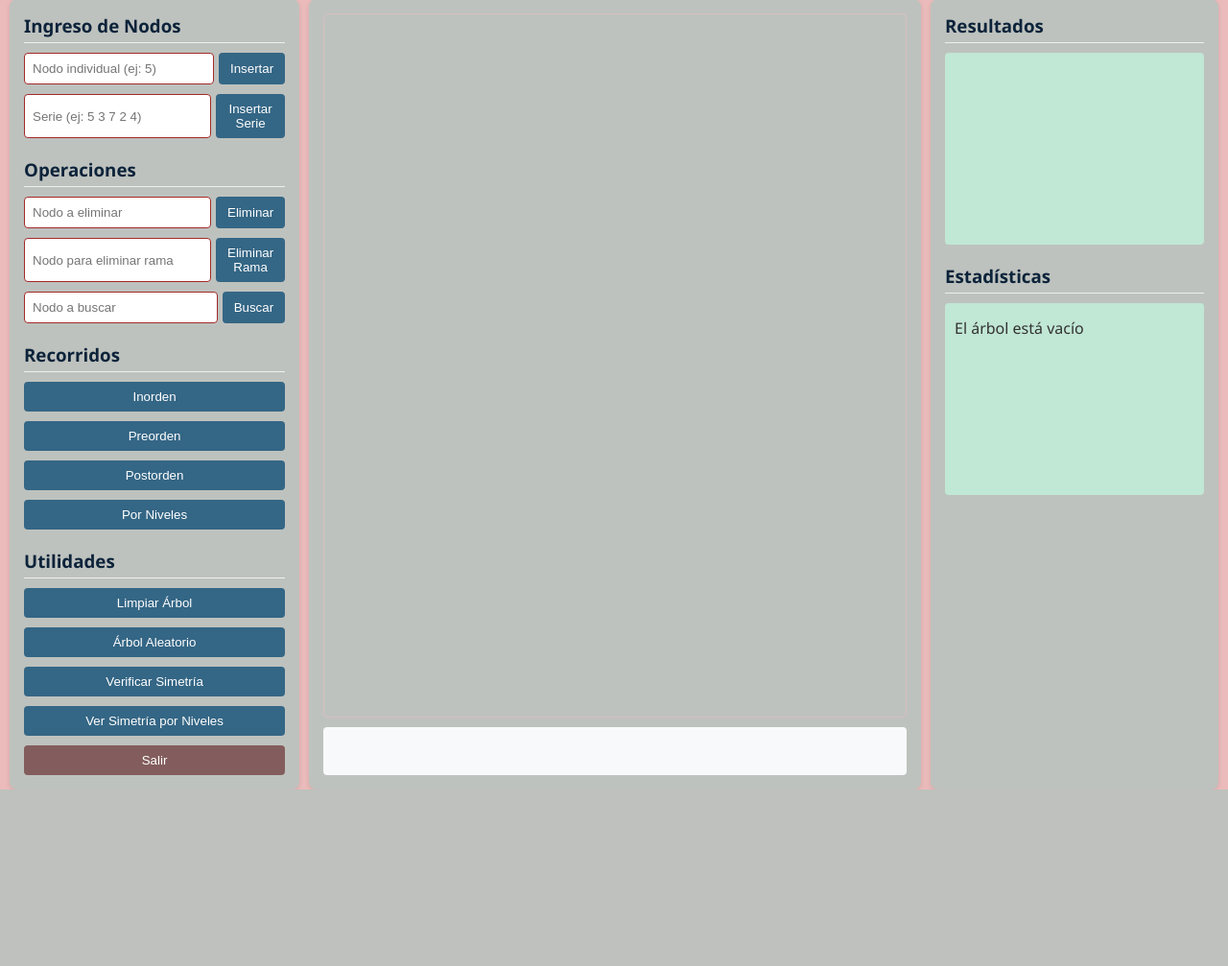
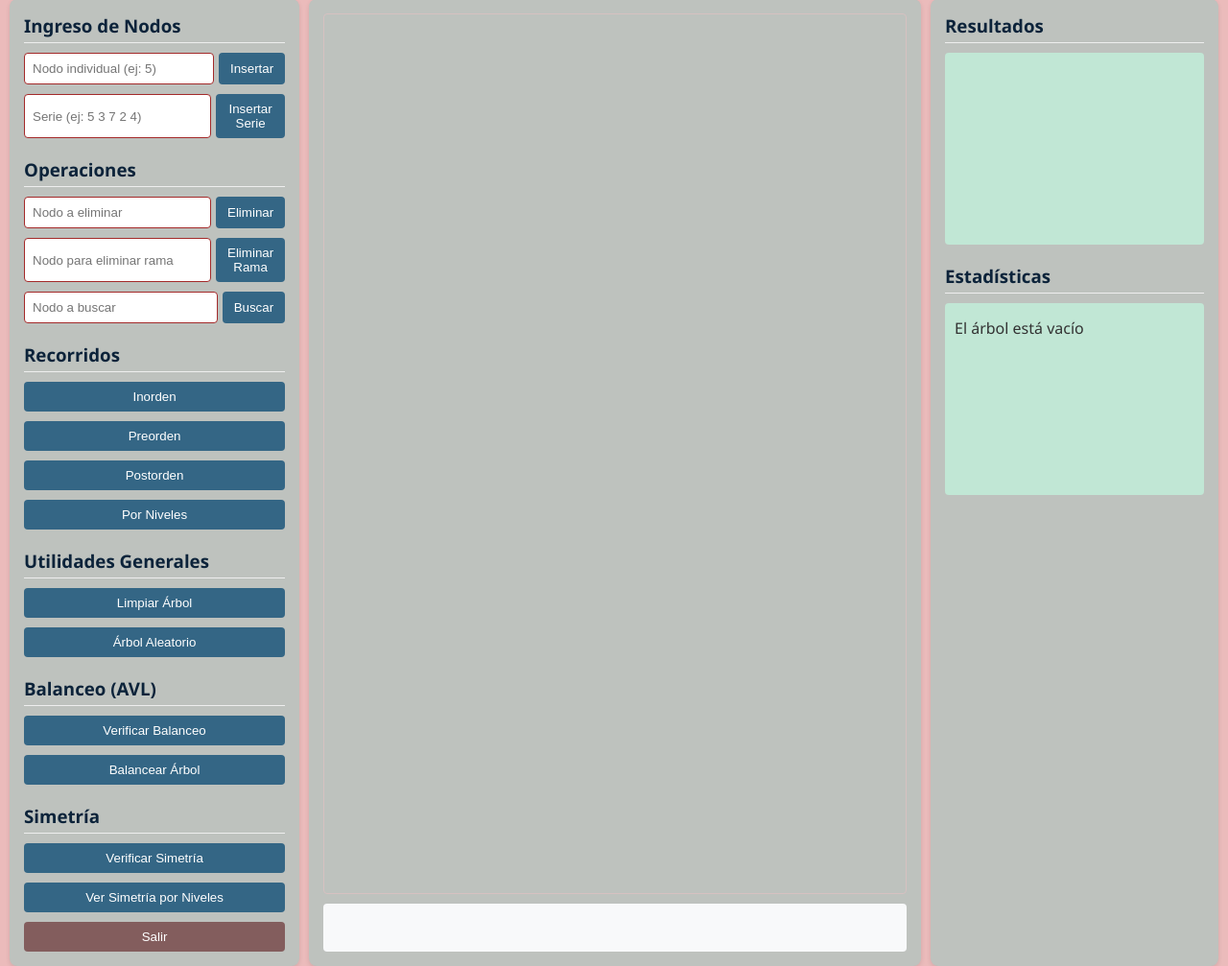
Before and after one commit to lorginho/INF310-SA, a Flask app: page / in a window 1280 px wide. Shown: the part 64-1071 px from the top of the page at 96% size. Before the commit the page ends 887 px from the top, so only its background shows below. Run offline with Flask 3, Linux system fonts and the light colour scheme.

Commit message:
Se actualizo AVL

```diff
--- a/tareas/arbol_grafico/controllers/arbol_controller.py
+++ b/tareas/arbol_grafico/controllers/arbol_controller.py
@@ -163,6 +163,32 @@ def eliminar_rama():
         })
 
 
+@arbol_bp.route('/verificar-balanceo', methods=['GET'])
+def verificar_balanceo_ruta():
+    """Endpoint para verificar si el árbol está balanceado."""
+    try:
+        balanceado = arbol.esta_balanceado()
+        return jsonify({
+            'balanceado': balanceado,
+            'mensaje': 'El árbol está balanceado (ABB de altura mínima).' if balanceado else 'El árbol está desbalanceado.'
+        })
+    except Exception as e:
+        return jsonify({'error': f'Error al verificar balanceo: {str(e)}'}), 500
+
+
+@arbol_bp.route('/balancear', methods=['POST'])
+def balancear_arbol_ruta():
+    """Endpoint para forzar el balanceo del árbol."""
+    try:
+        arbol.forzar_balanceo()
+        return jsonify({
+            'exito': True,
+            'mensaje': 'Árbol balanceado exitosamente (reconstruido a altura mínima).'
+        })
+    except Exception as e:
+        return jsonify({'error': f'Error al balancear el árbol: {str(e)}'}), 500
+
+
 @arbol_bp.route('/simetrico', methods=['GET'])
 def verificar_simetria():
     try:
--- a/tareas/arbol_grafico/static/js/script.js
+++ b/tareas/arbol_grafico/static/js/script.js
@@ -13,7 +13,8 @@ const CONFIG = {
 // Estado de la aplicación
 let estado = {
     arbolData: null,
-    animacionActiva: false
+    animacionActiva: false,
+    mapaNodosNivel: new Map() // <-- CAMBIO 1: Nuevo mapa para búsqueda O(1)
 };
 
 // Estado para controlar modo de coloreado
@@ -295,30 +296,21 @@ function mostrarResumenSimetriaNiveles(niveles) {
 }
 
 // Funciones de visualización
-/*
-async function actualizarVisualizacion() {
-    try {
-        const data = await fetchAPI('/estructura');
-        estado.arbolData = data;
-        dibujarArbol(data.raiz);
-    } catch (error) {
-        console.error('Error al actualizar visualización:', error);
-        modoSimetria = false;
-        infoNiveles = [];
-    }
-}*/
-
 
 async function actualizarVisualizacion() {
     try {
         // 1. VERIFICAR SI EL MODO SIMETRÍA ESTÁ ACTIVO
         if (modoSimetria) {
-            // Si lo está, refrescamos los datos de niveles
             const dataSimetria = await fetchAPI('/simetria-niveles');
             infoNiveles = dataSimetria.niveles_simetria;
 
-            // (Opcional pero recomendado) Actualizar también el panel de resultados
+            // 🚨 OPTIMIZACIÓN CLAVE: Crear el mapa de búsqueda
+            estado.mapaNodosNivel = crearMapaNodosNivel(infoNiveles);
+
             mostrarResumenSimetriaNiveles(infoNiveles);
+        } else {
+            // Si el modo simetría se desactiva, limpiamos el mapa
+            estado.mapaNodosNivel.clear();
         }
 
         // 2. OBTENER Y DIBUJAR LA ESTRUCTURA (como antes)
@@ -328,13 +320,12 @@ async function actualizarVisualizacion() {
 
     } catch (error) {
         console.error('Error al actualizar visualización:', error);
-        // Si algo falla, reseteamos el modo
+        // Si algo falla, reseteamos el modo y el mapa
         modoSimetria = false;
         infoNiveles = [];
+        estado.mapaNodosNivel.clear();
     }
 }
-
-
 
 
 
@@ -412,51 +403,37 @@ function dibujarLinea(svg, x1, y1, x2, y2) {
 }
 
 
+
 function dibujarNodo(svg, valor, x, y) {
     const grupo = document.createElementNS('http://www.w3.org/2000/svg', 'g');
 
-    let colorNodo = '#667eea'; // Color por defecto (Azul/Lila)
-    const valorNumerico = parseInt(valor); // El valor del nodo a buscar (como número)
+    let colorNodo = '#667eea';
+    const valorNumerico = parseInt(valor); // Valor del nodo como número
 
-    // 1. Lógica de Simetría (solo si el modo está activo)
-    if (modoSimetria && infoNiveles.length > 0) {
+    // 🚨 BÚSQUEDA O(1): Usamos el mapa para encontrar la información de nivel al instante.
+    if (modoSimetria && estado.mapaNodosNivel.size > 0) {
 
-        let nivelInfoCoincidente = null;
+        // Busca el objeto nivelInfo directamente usando el valor del nodo como clave
+        const nivelInfoCoincidente = estado.mapaNodosNivel.get(valorNumerico);
 
-        // Recorrer la información de niveles para encontrar el nodo
-        for (const nivelInfo of infoNiveles) {
-
-            // 2. Búsqueda Segura: Iterar sobre el array de nodos del nivel
-            for (const nodoNivel of nivelInfo.nodos) {
-
-                // Comparamos el nodo del nivel con el valor del nodo a dibujar.
-                // Usamos la comparación no estricta (==) para que un Number (50) coincida
-                // con el Number o String que viene del JSON, ignorando el valor 'null'.
-                if (nodoNivel == valorNumerico) {
-                    nivelInfoCoincidente = nivelInfo;
-                    break;
-                }
-            }
-            if (nivelInfoCoincidente) {
-                break; // Nivel encontrado, salimos del bucle de niveles
-            }
-        }
-
-        // 3. Aplicar el color de Simetría
+        // Aplicar el color de Simetría si se encontró el nodo en el mapa
         if (nivelInfoCoincidente) {
             colorNodo = nivelInfoCoincidente.simetrico ? '#4CAF50' : '#F44336'; // Verde o Rojo
         }
     }
 
-    // 4. Aplicación de Estilos con Alta Prioridad
+    // -------------------------------------------------------------
+    // Resto del código de dibujo (Asegura la prioridad de estilo)
+    // -------------------------------------------------------------
+
     const circle = document.createElementNS('http://www.w3.org/2000/svg', 'circle');
     circle.setAttribute('cx', x);
     circle.setAttribute('cy', y);
     circle.setAttribute('r', CONFIG.nodeRadius);
 
-    // Aplica el color como atributo y como estilo (la clave para evitar sobrescrituras)
+    // Aplicación de color con alta prioridad (solución final al fallo de color)
     circle.setAttribute('fill', colorNodo);
-    circle.style.fill = colorNodo; // <--- Soluciona el problema de sobrescritura
+    circle.style.fill = colorNodo;
 
     circle.setAttribute('stroke', '#5a6fd8');
     circle.setAttribute('stroke-width', '2');
@@ -476,9 +453,6 @@ function dibujarNodo(svg, valor, x, y) {
     grupo.appendChild(text);
     svg.appendChild(grupo);
 }
-
-
-
 
 
 
@@ -571,6 +545,81 @@ async function cargarEstadisticas() {
     }
 }
 
+
+
+async function verificarBalanceo() {
+    try {
+        const data = await fetchAPI('/verificar-balanceo');
+
+        const resultadosDiv = document.getElementById('resultados');
+        if (data.balanceado) {
+            resultadosDiv.innerHTML = `
+                <strong>✅ Árbol Balanceado</strong><br>
+                <p>${data.mensaje}</p>
+            `;
+            mostrarMensaje('✅ ' + data.mensaje, 'success');
+        } else {
+            resultadosDiv.innerHTML = `
+                <strong>⚠️ Árbol Desbalanceado</strong><br>
+                <p>${data.mensaje}. Usa el botón "Balancear Árbol" para corregir.</p>
+            `;
+            mostrarMensaje('⚠️ ' + data.mensaje, 'warning');
+        }
+    } catch (error) {
+        mostrarMensaje('Error al verificar balanceo: ' + error.message, 'error');
+    }
+}
+
+async function balancearArbol() {
+    if (estado.animacionActiva) return;
+
+    try {
+        estado.animacionActiva = true;
+
+        // Ejecutamos la llamada POST para forzar el balanceo
+        const data = await fetchAPI('/balancear', { method: 'POST' });
+
+        mostrarMensaje(data.mensaje, data.exito ? 'success' : 'error');
+
+        if (data.exito) {
+            // Actualizar la visualización y estadísticas para mostrar el nuevo árbol
+            await actualizarVisualizacion();
+            await cargarEstadisticas();
+            document.getElementById('resultados').innerHTML = `
+                <strong>🌳 Balanceo Completo</strong><br>
+                <p>El árbol ha sido reconstruido a su versión de altura mínima.</p>
+            `;
+        }
+    } catch (error) {
+        mostrarMensaje('Error al balancear árbol: ' + error.message, 'error');
+    } finally {
+        estado.animacionActiva = false;
+    }
+}
+
+
+
+// --- NUEVA FUNCIÓN DE UTILIDAD: Crea un mapa de búsqueda O(1) ---
+function crearMapaNodosNivel(infoNiveles) {
+    const mapa = new Map();
+    if (!infoNiveles) return mapa;
+
+    for (const nivelInfo of infoNiveles) {
+        for (const nodoValor of nivelInfo.nodos) {
+            // Solo almacenamos nodos que existen (no 'null')
+            if (nodoValor !== null) {
+                // Clave: El valor del nodo (Number); Valor: El objeto nivelInfo
+                mapa.set(Number(nodoValor), nivelInfo);
+            }
+        }
+    }
+    return mapa;
+}
+// -----------------------------------------------------------------
+
+
+
+
 function salir() {
     window.close();
 }
--- a/tareas/arbol_grafico/templates/index.html
+++ b/tareas/arbol_grafico/templates/index.html
@@ -13,7 +13,6 @@
         </header>
 
         <div class="main-content">
-            <!-- Panel Izquierdo - Controles -->
             <div class="panel left-panel">
                 <div class="section">
                     <h3>Ingreso de Nodos</h3>
@@ -52,16 +51,26 @@
                 </div>
 
                 <div class="section">
-                    <h3>Utilidades</h3>
+                    <h3>Utilidades Generales</h3>
                     <button onclick="limpiarArbol()">Limpiar Árbol</button>
                     <button onclick="generarAleatorio()">Árbol Aleatorio</button>
+                </div>
+
+                <div class="section">
+                    <h3>Balanceo (AVL)</h3>
+                    <button onclick="verificarBalanceo()">Verificar Balanceo</button>
+                    <button onclick="balancearArbol()">Balancear Árbol</button>
+                </div>
+
+                <div class="section">
+                    <h3>Simetría</h3>
                     <button onclick="verificarSimetria()">Verificar Simetría</button>
                     <button onclick="verSimetriaNiveles()">Ver Simetría por Niveles</button>
                     <button style="background-color: rgb(131, 93, 93);" onclick="salir()">Salir</button>
                 </div>
+
             </div>
 
-            <!-- Panel Central - Visualización -->
             <div class="panel center-panel">
                 <div id="arbol-container">
                     <svg id="arbol-svg" width="100%" height="100%"></svg>
@@ -69,7 +78,6 @@
                 <div id="mensajes"></div>
             </div>
 
-            <!-- Panel Derecho - Información -->
             <div class="panel right-panel">
                 <div class="section">
                     <h3>Resultados</h3>
```
Also changed, not shown: tareas/arbol_grafico/models/arbol_binario.py (+93 -0 lines).
